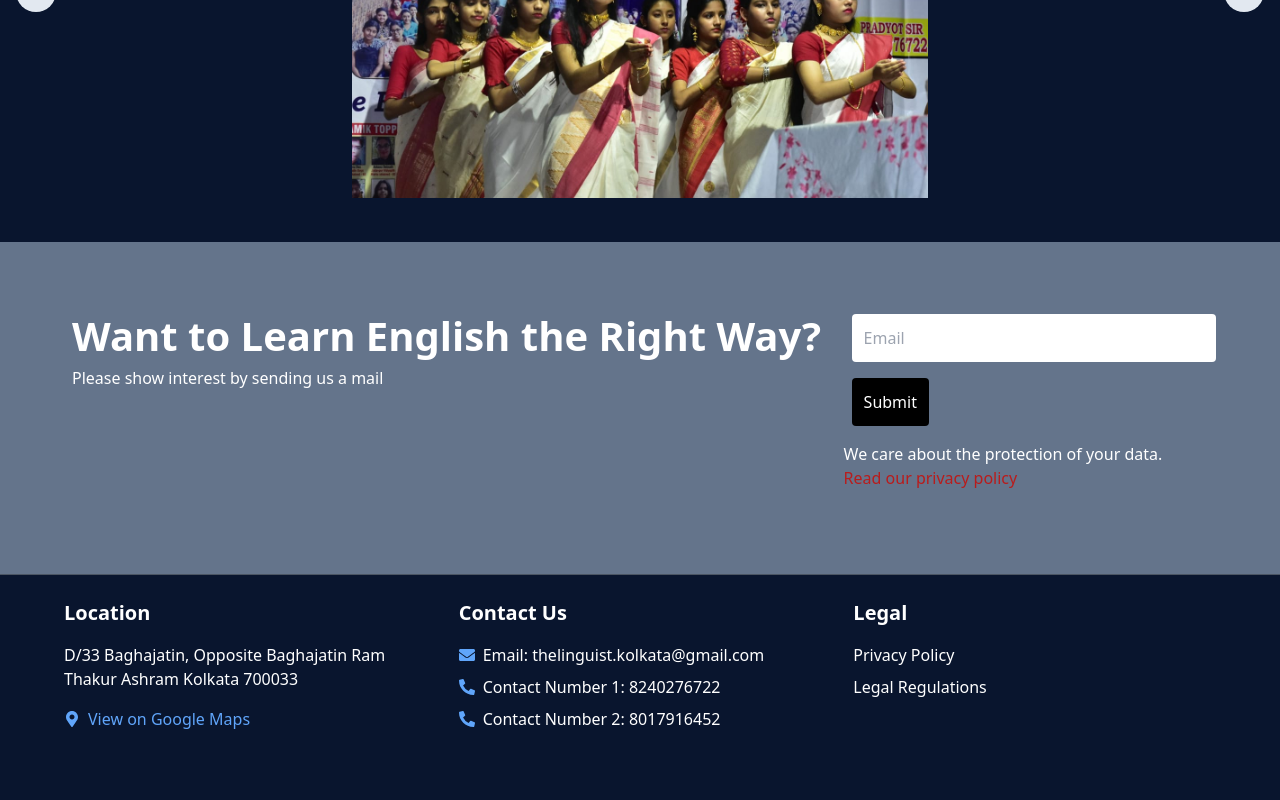
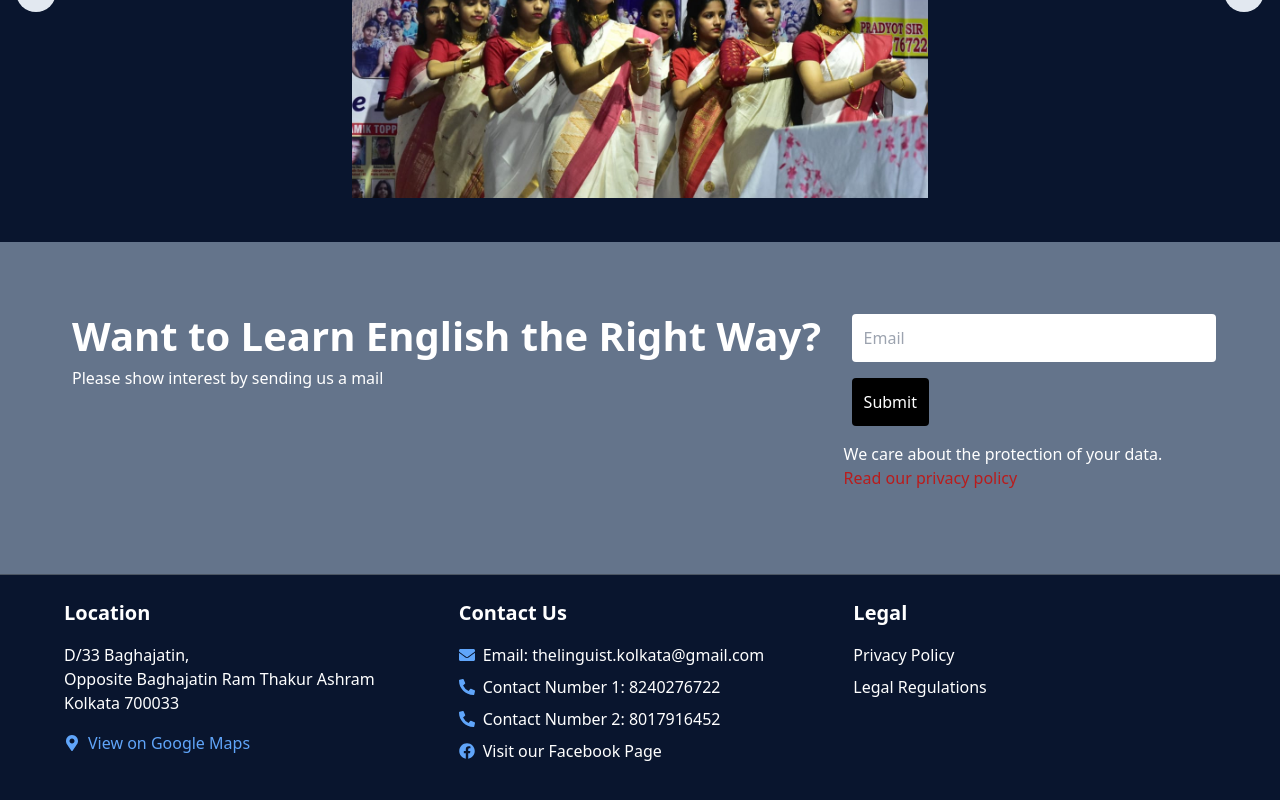
Before and after one commit to quenti20/English_Tuition_App, a React (Create React App) app in the folder tuition_app/: page / in a window 1280 px wide. Shown: the part 1550-2350 px from the top of the page. Built offline with nearby package versions, Linux system fonts and the light colour scheme; grey boxes are pictures that could not be loaded.

Commit message:
added fb account and edited faculty and alumni

```diff
--- a/tuition_app/src/Components/Footer.jsx
+++ b/tuition_app/src/Components/Footer.jsx
@@ -1,5 +1,5 @@
 import React from 'react';
-import { FaMapMarkerAlt, FaEnvelope, FaPhoneAlt } from 'react-icons/fa'; // Import icons
+import { FaMapMarkerAlt, FaEnvelope, FaPhoneAlt, FaFacebook } from 'react-icons/fa'; // Import Facebook icon
 
 const Footer = () => {
   return (
@@ -9,8 +9,9 @@ const Footer = () => {
         {/* Location Column */}
         <div className="space-y-4 flex flex-col justify-start items-start">
           <h3 className="text-xl font-bold">Location</h3>
-          <p>D/33 Baghajatin,
-            Opposite Baghajatin Ram Thakur Ashram
+          <p>
+            D/33 Baghajatin, <br />
+            Opposite Baghajatin Ram Thakur Ashram <br />
             Kolkata 700033
           </p>
           <a
@@ -50,6 +51,16 @@ const Footer = () => {
               <FaPhoneAlt className="text-blue-400" />
               <span>Contact Number 2: 8017916452</span>
             </li>
+            <li className="flex items-center gap-2">
+              <FaFacebook className="text-blue-400" />
+              <a
+                href="https://www.facebook.com/groups/englishcoachingpkd/?ref=share&mibextid=KtfwRi"
+                target="_blank"
+                rel="noopener noreferrer"
+                className="hover:text-blue-500">
+                Visit our Facebook Page
+              </a>
+            </li>
           </ul>
         </div>
 
--- a/tuition_app/src/Pages/Alumni/Alumni.jsx
+++ b/tuition_app/src/Pages/Alumni/Alumni.jsx
@@ -22,7 +22,7 @@ const Alumni = () => {
                 className="w-full h-48 object-contain rounded-t-lg mb-4"
               />
               <div className="text-center">
-                <h2 className="text-xl font-medium">{student.name || 'N/A'}</h2>
+                <h2 className="text-xl font-bold text-white ">{student.name || 'N/A'}</h2>
                 <p className="text-white">{student.school || 'N/A'}</p>
                 <p className="text-white">{student.year || 'N/A'} Batch</p>
                 <p className="text-white">Marks Obtained: {student.marks_obtained || 'N/A'}</p>
--- a/tuition_app/src/Pages/Faculty/Faculty.jsx
+++ b/tuition_app/src/Pages/Faculty/Faculty.jsx
@@ -24,7 +24,7 @@ const Faculty = () => {
               />
 
               {/* Displaying the Name */}
-              <h3 className="text-xl font-semibold text-white">{faculty.name}</h3>
+              <h3 className="text-xl font-bold text-white">{faculty.name}</h3>
 
               {/* Displaying the Designation */}
               <p className="text-md font-medium text-white">{faculty.designation}</p>
--- a/tuition_app/src/Pages/Faculty/data.js
+++ b/tuition_app/src/Pages/Faculty/data.js
@@ -19,9 +19,14 @@ export const FacultyData = [
     },
     {
       "name": "Dipanwita Guha",
-      "designation": "Senior Teacher",
+      "designation": "Administrator",
       "qualification": "M.A. (IGNOU)",
       "photo": "./Dipanwita.jpg"
+    },
+    {
+      "name": "Rajarshi Das",
+      "designation": "sub-Administrator",
+      "photo": "./Rajarshi.jpg"
     },
     {
       "name": "Moubani Sarkar",
```
Also changed, not shown: tuition_app/src/Pages/Alumni/data.js (+9 -0 lines), tuition_app/src/Pages/Faculty/Rajarshi.jpg (added).
